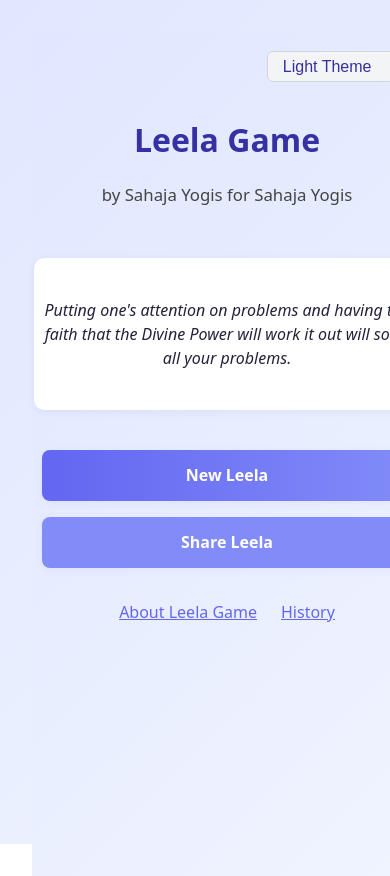
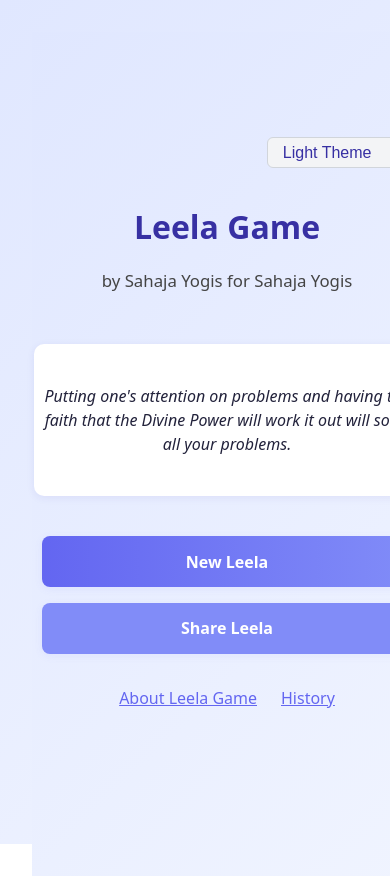
Before and after one commit to sahajisy/Leela-Game, a React (Vite) app: page / in a window 390 px wide. Shown: the top 876 px of the page. Built offline with nearby package versions, Linux system fonts and the light colour scheme.

Commit message:
Fix: center main app container content with flexbox for all themes

```diff
--- a/src/App.css
+++ b/src/App.css
@@ -70,21 +70,20 @@ body[data-theme='blue'] {
   max-width: 430px;
   min-width: 320px;
   min-height: 100vh;
-  margin: 0;
+  margin: 0 auto;
   padding: 2.5rem 1rem 4rem 1rem;
   background: linear-gradient(135deg, #e0e7ff 0%, #f0f4ff 100%);
   border-radius: 0;
   box-shadow: none;
   display: flex;
   flex-direction: column;
-  justify-content: flex-start;
+  justify-content: center;
   align-items: center;
   box-sizing: border-box;
   position: relative;
   width: 100vw;
   left: 0;
   right: 0;
-  transition: background 0.3s, color 0.3s;
 }
 
 h1 {
@@ -133,11 +132,8 @@ button:active {
 
 @media (max-width: 600px) {
   .app-container {
-    width: 100vw;
-    min-width: 0;
-    max-width: 100vw;
-    margin: 0;
     padding: 1.2rem 0.2rem 2.5rem 0.2rem;
+    min-height: 100vh;
   }
   .quote {
     font-size: 1rem;
```
